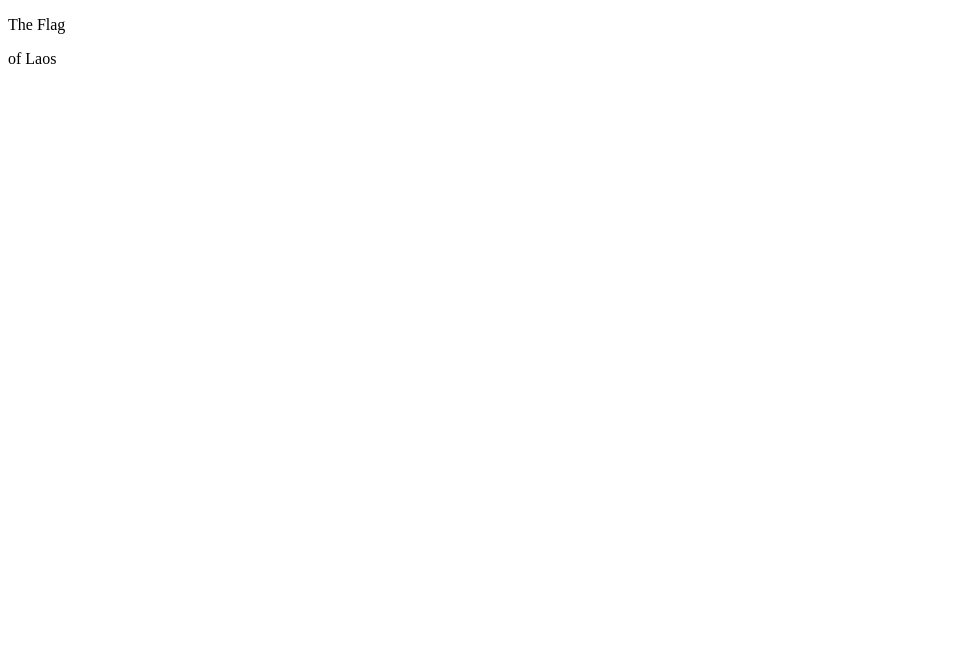
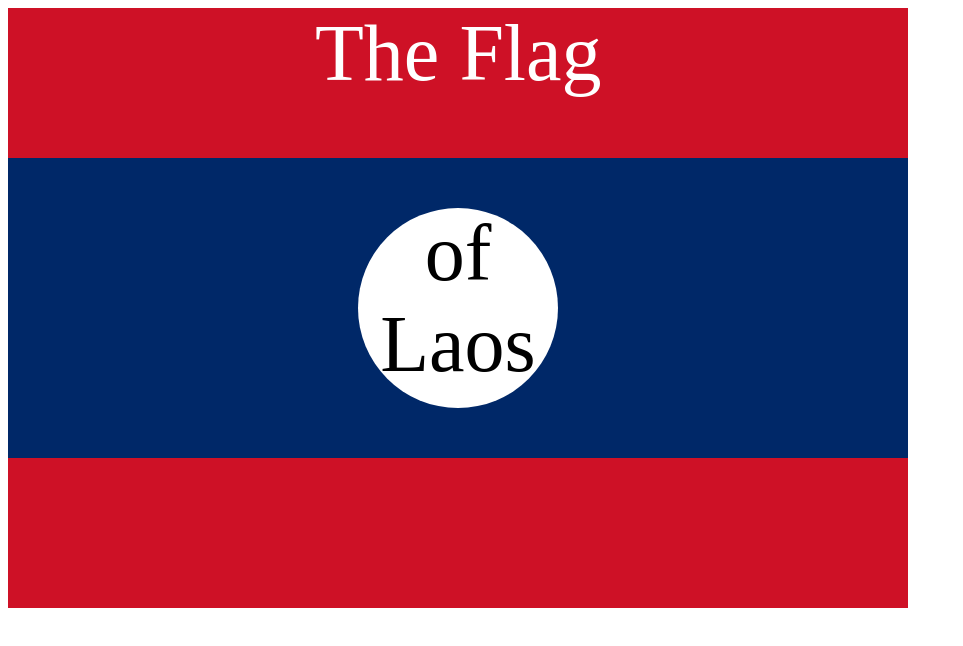
Before and after one commit to srimanvadapalli/CSS-Laos-flag, a plain HTML site: page index.html in a window 1280 px wide. Shown: the whole page, without its empty margins (0-963 px from the left). Drawn offline with Linux system fonts and the light colour scheme.

Commit message:
Update index.html

```diff
--- a/index.html
+++ b/index.html
@@ -6,20 +6,46 @@
     <style>
       /* Write your CSS Code here */
       .flag{
-        backround-color:firebrick;
+        background-color: #CE1126;
+        height: 600px;
+        width: 900px;
+        position: relative;
       }
+      .flag > div{
+        background-color: #002868;
+        height: 300px;
+        width: 900px;
+        position: absolute;
+        top: 150px;
+      }
+      .flag > div > div{
+        background-color: white;
+        height: 200px;
+        width: 200px;
+        border-radius: 50%;
+        position: relative;
+        top: 50px;
+        left: 350px;
+      }
+      .flag > div > div> p{
+        color: black;
+        position: absolute;
+
+      }
+      .flag > p{
+        color: white;
+        position: fixed;
+        left: 315px;
+      }
+
+      p{
+        margin: 0px;
+        font-size: 5rem;
+        text-align: center;
+      }
+
     </style>
   </head>
-
-  <!--
-  IMPORTANT! Do not change any HTML
-Don't add any classes/ids/elements
-Use what you know about combining selectors
-and CSS specificity instead.
-Hint 1: The flag is 900px by 600px and the circle is 200px by 200px.
-Hint 2: You can use CSS inspection to get the colors from
-https://appbrewery.github.io/flag-of-laos/
--->
 
   <body>
     <div class="flag">
```
